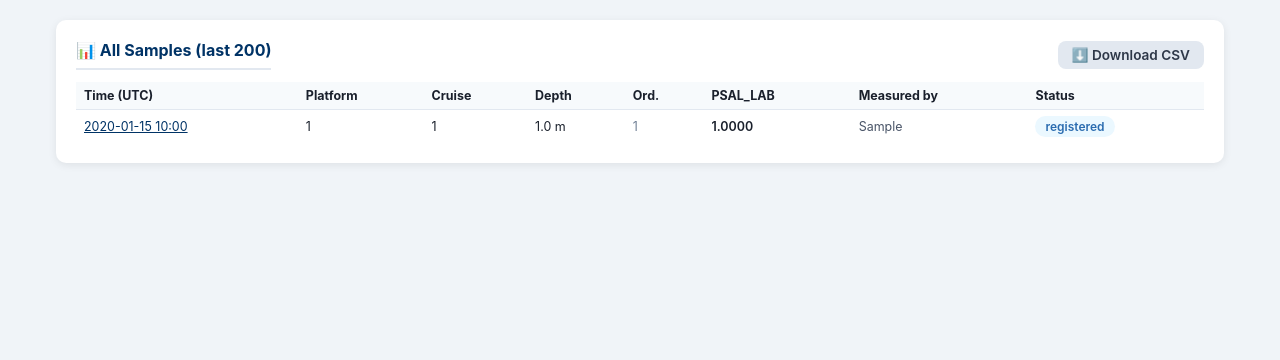
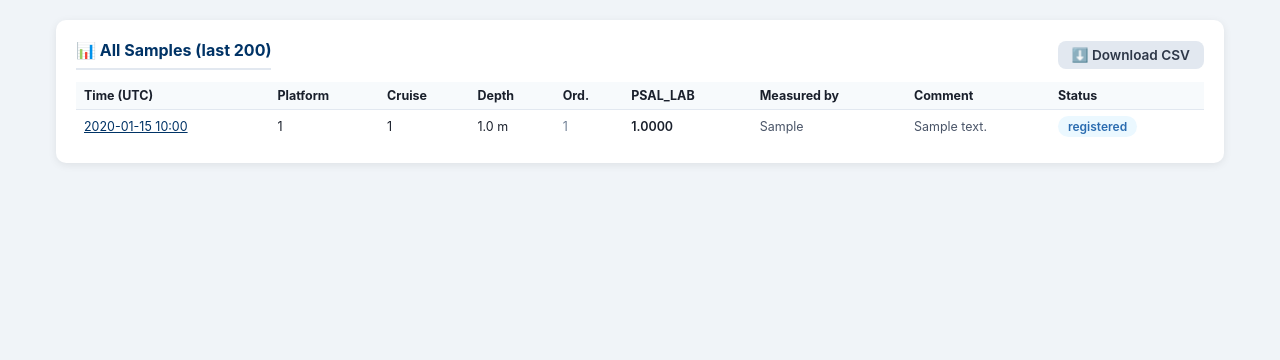
Before and after one commit to sebastianmenze/imr-salinity-sample-server, a FastAPI app: page /samples in a window 1280 px wide. Shown: the part 60-420 px from the top of the page. Run offline with FastAPI, Linux system fonts and the light colour scheme; tables that the repository leaves empty hold one stand-in row (values such as "Sample post").

Commit message:
Show sample comment in All Samples table and CSV export
https://claude.ai/code/session_01ALLAsAjGCtzkSxSQbCoFSV

```diff
--- a/app/routers/measure.py
+++ b/app/routers/measure.py
@@ -315,7 +315,7 @@ async def export_samples_csv(db: Session = Depends(get_db)):
     fields = [
         "id", "utc_time", "latitude", "longitude", "depth_m",
         "platform_id", "cruise_id", "station_id", "cast_number", "bottle_number",
-        "psal_1", "psal_2", "status", "source", "created_at",
+        "psal_1", "psal_2", "sample_comment", "status", "source", "created_at",
         "measurement_ordinal", "psal_lab", "measured_by", "measured_at",
         "measurement_notes", "physchem_reading_id", "physchem_operation_id",
     ]
@@ -332,6 +332,7 @@ async def export_samples_csv(db: Session = Depends(get_db)):
             s.cast_number or "", s.bottle_number or "",
             s.psal_1 if s.psal_1 is not None else "",
             s.psal_2 if s.psal_2 is not None else "",
+            s.notes or "",
             s.status.value,
             s.source or "",
             s.created_at.strftime("%Y-%m-%dT%H:%M:%SZ") if s.created_at else "",
--- a/app/templates/samples_list.html
+++ b/app/templates/samples_list.html
@@ -25,6 +25,7 @@
                     <th style="padding:6px 8px">Ord.</th>
                     <th style="padding:6px 8px">PSAL_LAB</th>
                     <th style="padding:6px 8px">Measured by</th>
+                    <th style="padding:6px 8px">Comment</th>
                     <th style="padding:6px 8px">Status</th>
                 </tr>
             </thead>
@@ -47,6 +48,7 @@
                         <td style="padding:6px 8px; font-weight:600">{{ "%.4f"|format(m.psal_lab) }}</td>
                         <td style="padding:6px 8px; color:#4a5568">{{ m.measured_by or '—' }}</td>
                         {% if loop.first %}
+                        <td style="padding:6px 8px; color:#4a5568" rowspan="{{ s.measurements|length }}">{{ s.notes or '—' }}</td>
                         <td style="padding:6px 8px" rowspan="{{ s.measurements|length }}">
                             <span class="status-badge status-{{ s.status.value }}">{{ s.status.value }}</span>
                         </td>
@@ -66,6 +68,7 @@
                     <td style="padding:6px 8px; color:#718096">—</td>
                     <td style="padding:6px 8px">—</td>
                     <td style="padding:6px 8px">—</td>
+                    <td style="padding:6px 8px; color:#4a5568">{{ s.notes or '—' }}</td>
                     <td style="padding:6px 8px">
                         <span class="status-badge status-{{ s.status.value }}">{{ s.status.value }}</span>
                     </td>
@@ -73,7 +76,7 @@
                 {% endif %}
             {% else %}
             <tr>
-                <td colspan="8" style="padding:20px; text-align:center; color:#718096">
+                <td colspan="9" style="padding:20px; text-align:center; color:#718096">
                     No samples registered yet.
                 </td>
             </tr>
```
